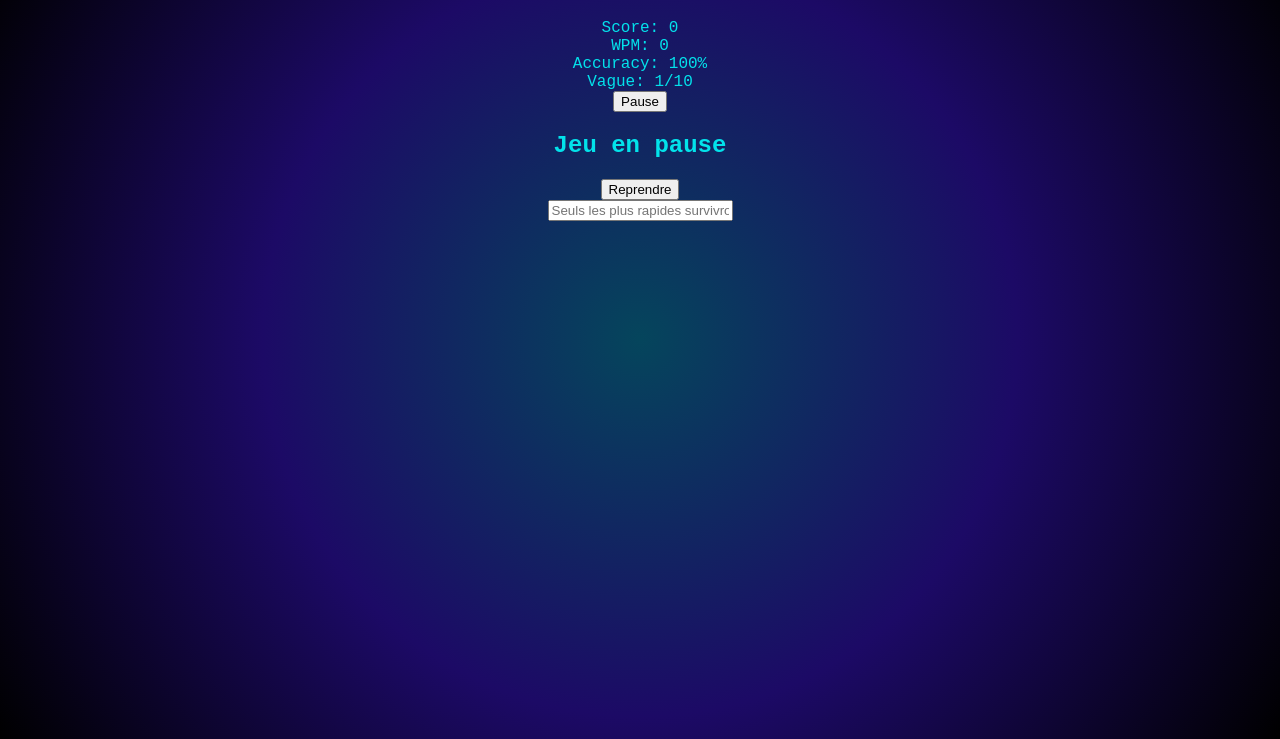
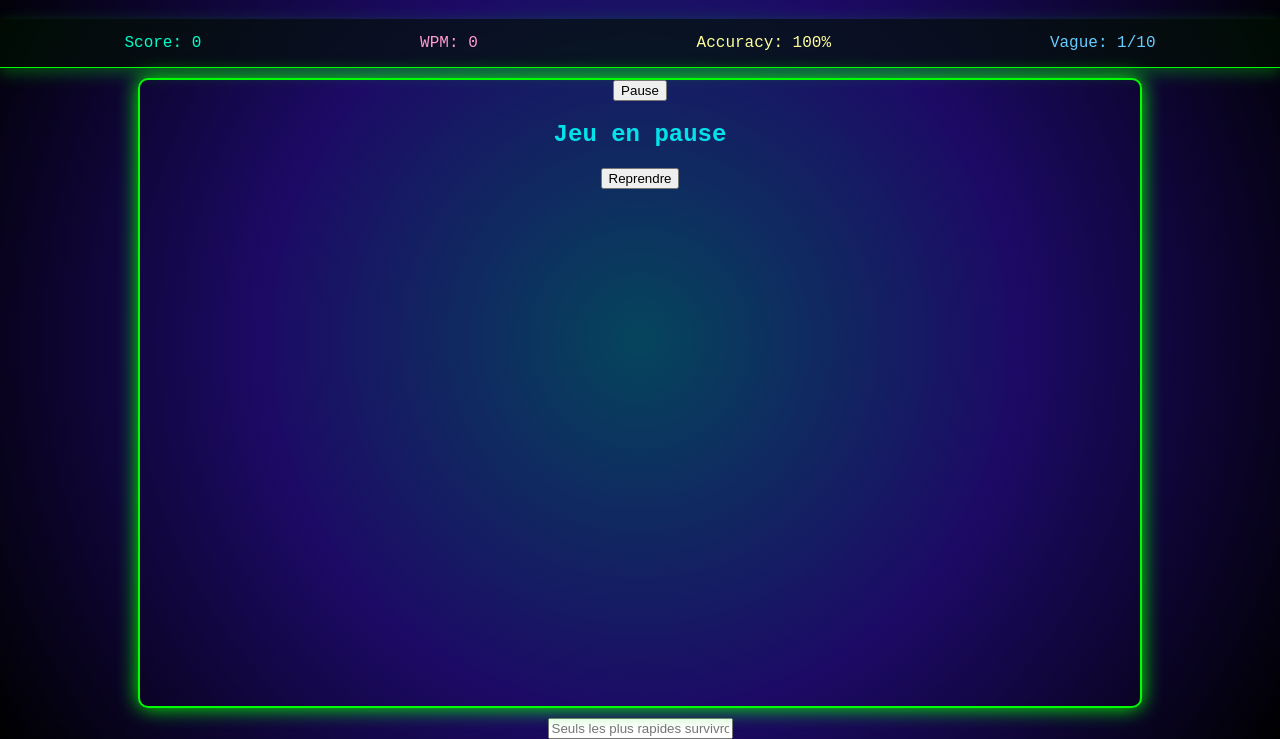
Before and after one commit to Mrbrokoly/Space-typing-Invaders, a plain HTML site: page forme.html in a window 1280 px wide. Shown: the part 61-800 px from the top of the page. Drawn offline with Linux system fonts and the light colour scheme.

Commit message:
stylisation de la barre de statistique et ajout d'id dand le contenu stats

```diff
--- a/forme.html
+++ b/forme.html
@@ -11,10 +11,10 @@
         <h1 id="title">SPACE TYPING INVADERS</h1>
 
         <div id="stats">
-            <div class="stat">Score: <span id="score">0</span></div>
-            <div class="stat">WPM: <span id="wpm">0</span></div>
-            <div class="stat">Accuracy: <span id="accuracy">100%</span></div>
-            <div class="stat">Vague: <span id="wave">1</span>/10</div>
+            <div id="Score"   class="stat">Score: <span id="score">0</span></div>
+            <div id="WPM"  class="stat">WPM: <span id="wpm">0</span></div>
+            <div id="Accuracy"  class="stat">Accuracy: <span id="accuracy">100%</span></div>
+            <div id="Vague"  class="stat">Vague: <span id="wave">1</span>/10</div>
         </div>
 
         <div id="lifeBarContainer">
--- a/style.css
+++ b/style.css
@@ -24,3 +24,40 @@ color: transparent;
     0%, 100%{opacity: 1;}
     50% {opacity: 0;}
 }
+
+   /* Conteneur principal du jeu */
+   #gameContainer {
+    position: relative;
+    flex-grow: 1;
+    width: 90%;
+    max-width: 1000px;
+    margin: 10px auto;
+    border: 2px solid #0f0;
+    box-shadow: 0 0 20px #0f0;
+    border-radius: 10px;
+    overflow: hidden;
+    background-image: url();
+    background-size: cover;
+}
+        /* Barre de statistiques en haut */
+        #stats {
+            display: flex;
+            justify-content: space-around;
+            padding: 15px;
+            background-color: rgba(0, 17, 0, 0.648);
+            border-bottom: 1px solid #0f0;
+            box-shadow: 0 5px 15px rgba(0, 255, 0, 0.3);
+        }
+        #Score{
+            color: #00ffcc;
+        }
+        #Vague{
+           color:  #66ccff;
+        }
+        #Accuracy{
+            color:  #ffff99;
+         }
+
+        #WPM{
+           color:  #ff99cc;
+        }
```
